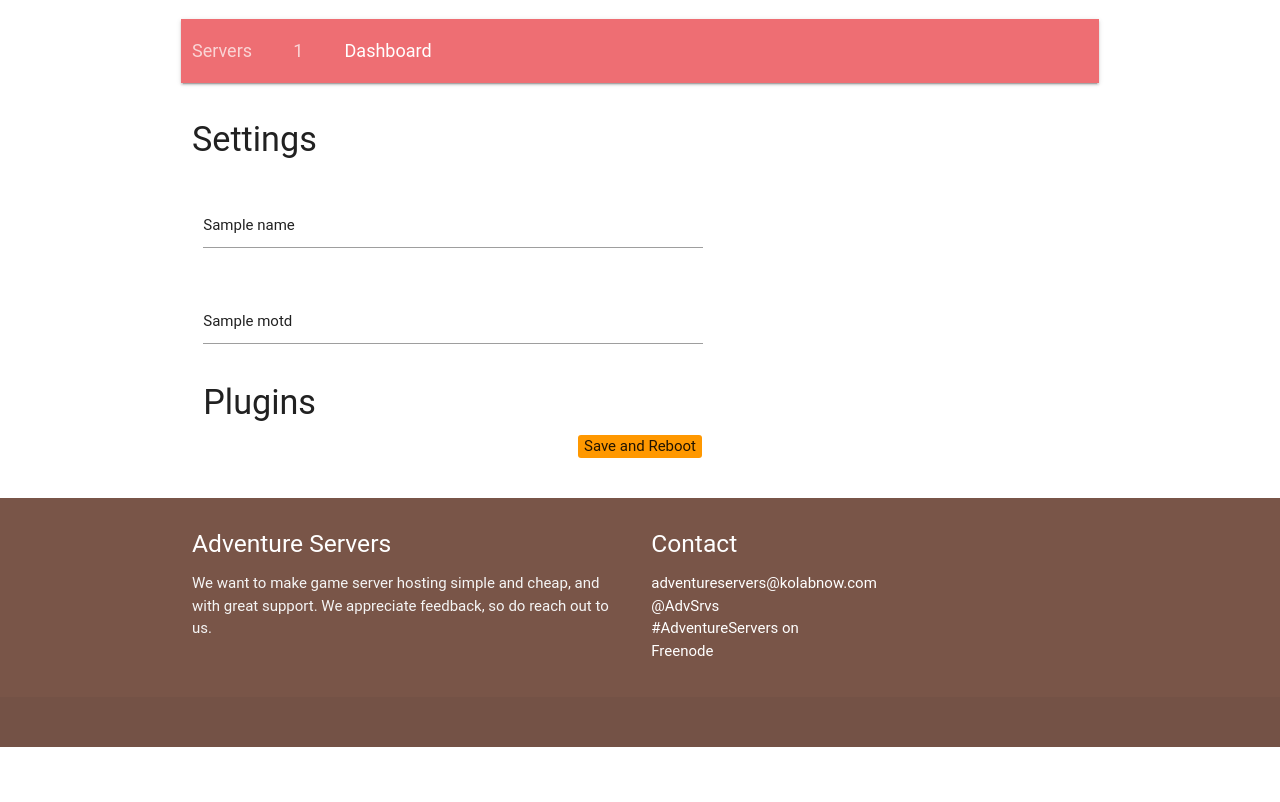
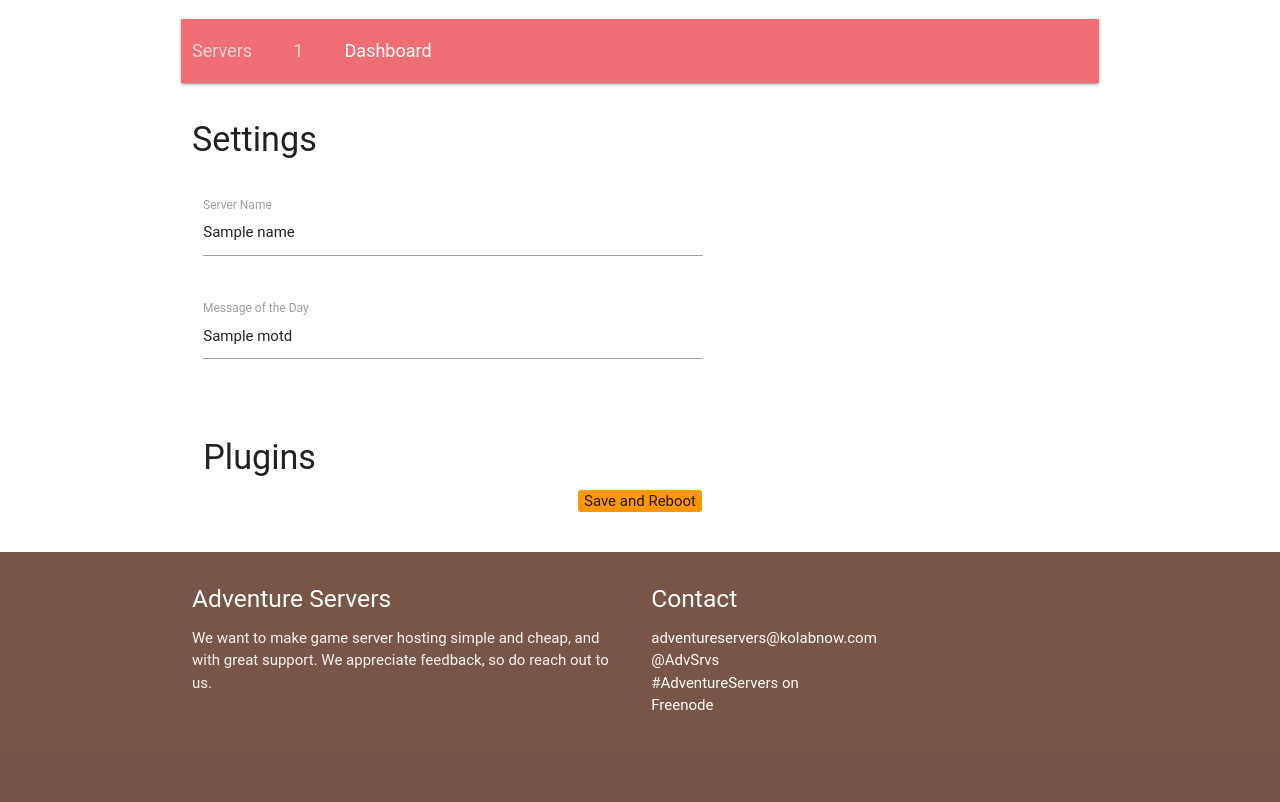
Before and after one commit to sandeel/mineserve, a Flask app: template templates/dashboard.html in a window 1280 px wide. Shown: the part 164-966 px from the top of the page. Before the commit the page ends 911 px from the top, so only its background shows below. Run offline with Flask 2, Linux system fonts and the light colour scheme; a user stored in the database is signed in; tables that the repository leaves empty hold one stand-in row (values such as "Sample post"); the template is opened without the code that fills it: values that come from a table or form of the project are taken from there, most other values are stand-ins (such as "Sample title", 1, 10 or a date in 2020); parts of the project's set-up code (start-up, migrations or seed data) failed here and were passed over; some libraries are stand-ins or nearby versions; some web fonts are replaced.

Commit message:
Labelled inputs on dashboard

```diff
--- a/templates/dashboard.html
+++ b/templates/dashboard.html
@@ -20,18 +20,36 @@
       <h4>Settings</h4>
 
         <form action="" method="post" class="col s12">
-	      <div class="row center">
+	      <div class="row">
 
-            <div class="input-field col s7">
-                <div class="input-field"><input value="{{ name }}" id="name" name="name" type="text" class="validate" required></div>
-            </div>
+              <br>
+            <div class="col s7">
+                <div class="input-field"><input value="{{ name }}" id="name" name="name" type="text" class="validate" required>
+                <label for="name">Server Name</label>
+                </div>
 
-            <div class="input-field col s7">
-                <div class="input-field"><input value="{{ motd }}" id="motd" name="motd" type="text" class="validate" required></div>
+              <br>
+                <div class="input-field"><input value="{{ motd }}" id="motd" name="motd" type="text" class="validate" required>
+                <label for="motd">Message of the Day</label>
+                </div>
+
+                  <!-- Switch
+                  <br>
+                  Whitelist
+                  <div class="switch">
+                    <label>
+                      Off
+                      <input type="checkbox" name="whitelist" value="on">
+                      <span class="lever"></span>
+                      On
+                    </label>
+                  </div>
+                  -->
             </div>
 
           </div>
 
+              <br>
       <h4>Plugins</h4>
 
           {% for plugin_nice_name,plugin_description in zip(plugins.items(), plugin_descriptions.items()) %}
```
